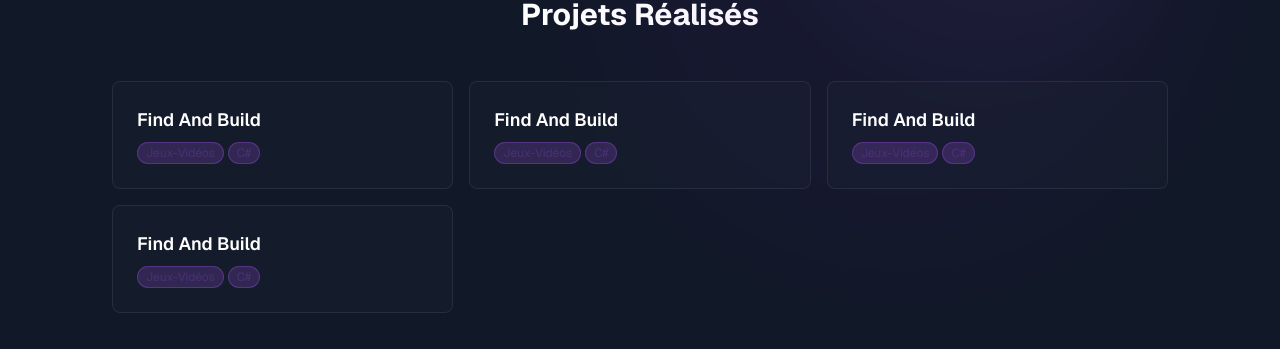
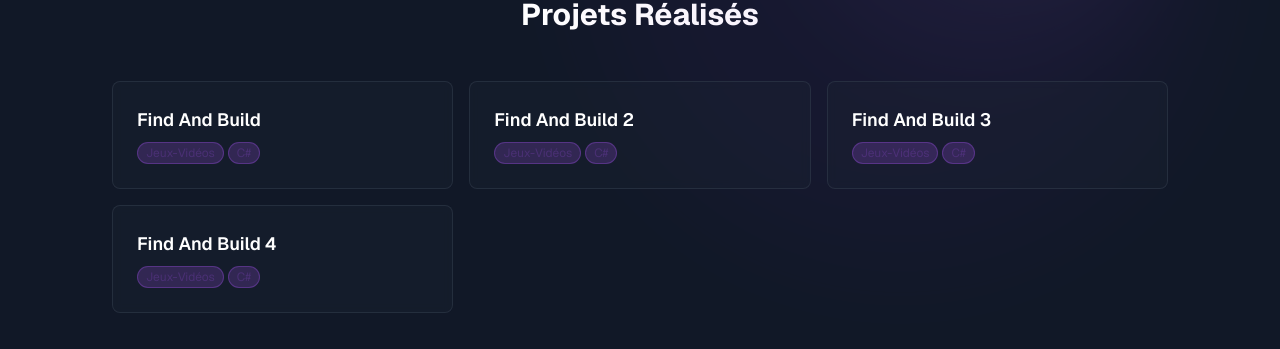
Before and after one commit to mat37dev/portfolio-next-js, a Next.js app: page / in a window 1280 px wide. Shown: the part 429-778 px from the top of the page. Built offline with nearby package versions, Linux system fonts and the light colour scheme.

Commit message:
Ajout du modal des projets

```diff
--- /dev/null
+++ b/src/app/components/ProjectModal.js
@@ -0,0 +1,61 @@
+import Image from "next/image";
+import {X, ChevronLeft, ChevronRight} from "lucide-react";
+import {useRef} from "react";
+
+export default function ProjectModal({project, onClose, onNext, onPrevious}) {
+    const modalRef = useRef(null);
+
+    const handleOutsideClick = (e) => {
+        if (modalRef.current === e.target) {
+            onClose();
+        }
+    }
+
+    return (
+        <div className="fixed inset-0 bg-gray-500 bg-opacity-75 flex items-center justify-center z-50"
+             onClick={handleOutsideClick} ref={modalRef}>
+            <div ref={modalRef}
+                 className="bg-gray-900 rounded-lg max-w-4xl w-11/12 max-h-[90vh] overflow-y-auto p-12 h-10/12"
+                 onClick={(e) => {
+                     e.stopPropagation()
+                 }}>
+                <div className="flex justify-between mb-3">
+                    <h2 className="text-2xl font-bold text-primary-50">
+                        {project.title}
+                    </h2>
+                    <button onClick={onClose} className="text-primary-50 hover:text-primary-400 rounded-full p-2
+                    bg-gray-800/50  hover:bg-gray-800/70 transition-colors">
+                        <X size={24}/>
+                    </button>
+                </div>
+                <div className="flex flex-col md:flex-row gap-6">
+                    <div className="space-y-4 md:w-1/2">
+                        <p className="text-gray-300">{project.description}</p>
+                        <p className="text-gray-300">{project.fullDescription}</p>
+                        <div>
+                            <h3 className="font-semibold mb-2 text-primary">Pile technologique:</h3>
+                            <ul className="list-disc list-inside">
+                                {project.teckStack.map((tech, index) => (
+                                    <li className="text-gray-300" key={index}>{tech}</li>
+                                ))}
+                            </ul>
+                        </div>
+                    </div>
+                    <div className="relative h-64 w-full md:w-1/2 md:h-auto">
+                        <Image src={project.image} alt={project.title} layout="fill" objectFit="cover"/>
+                    </div>
+                    <div className="absolute top-1/2 -translate-y-1/2 flex justify-between w-11/12 max-w-4xl">
+                        <button onClick={onPrevious} className="bg-gray-800/50 rounded-full p-2 hover:bg-gray-800/70
+                        transition-colors -translate-x-full">
+                            <ChevronLeft size={24}/>
+                        </button>
+                        <button onClick={onNext} className="bg-gray-800/50 rounded-full p-2 hover:bg-gray-800/70
+                        transition-colors -translate-x-[120%]">
+                            <ChevronRight size={24}/>
+                        </button>
+                    </div>
+                </div>
+            </div>
+        </div>
+    )
+}
--- a/src/app/components/ProjectSection.js
+++ b/src/app/components/ProjectSection.js
@@ -1,41 +1,93 @@
+"use client";
+
+import {useState} from "react";
+import ProjectModal from "@/app/components/ProjectModal";
+
 const ProjectSection = () => {
     const projects = [
         {
+            id: 1,
             title: "Find And Build",
-            description: "Jeux vidéo créée durant une GameJam avec deux autres coéquipiers (2 développeurs, 1 modélisateur). " +
+            description: "Création d'un jeu vidéo durant une GameJam",
+            fullDescription: "Jeux vidéo créée durant une GameJam avec deux autres coéquipiers (2 développeurs, 1 modélisateur). " +
                 "Le principe du jeu est de retrouver des morceaux de la ville pour la reconstruire. Règle de la GameJam : " +
                 "2 jours pour réaliser le jeu sur le thème : \"trouver et construire\". Projet réalisé en C#",
-            tags: ["Jeux-Vidéos", "C#"]
+            tags: ["Jeux-Vidéos", "C#"],
+            image: "/projectImages/gameJam.png",
+            teckStack: ["C#", "Unity"]
         },
         {
-            title: "Find And Build",
-            description: "Jeux vidéo créée durant une GameJam avec deux autres coéquipiers (2 développeurs, 1 modélisateur). " +
+            id: 2,
+            title: "Find And Build 2",
+            description: "Création d'un jeu vidéo durant une GameJam",
+            fullDescription: "Jeux vidéo créée durant une GameJam avec deux autres coéquipiers (2 développeurs, 1 modélisateur). " +
                 "Le principe du jeu est de retrouver des morceaux de la ville pour la reconstruire. Règle de la GameJam : " +
                 "2 jours pour réaliser le jeu sur le thème : \"trouver et construire\". Projet réalisé en C#",
-            tags: ["Jeux-Vidéos", "C#"]
+            tags: ["Jeux-Vidéos", "C#"],
+            image: "/projectImages/gameJam.png",
+            teckStack: ["C#", "Unity"]
         },
         {
-            title: "Find And Build",
-            description: "Jeux vidéo créée durant une GameJam avec deux autres coéquipiers (2 développeurs, 1 modélisateur). " +
+            id: 3,
+            title: "Find And Build 3",
+            description: "Création d'un jeu vidéo durant une GameJam",
+            fullDescription: "Jeux vidéo créée durant une GameJam avec deux autres coéquipiers (2 développeurs, 1 modélisateur). " +
                 "Le principe du jeu est de retrouver des morceaux de la ville pour la reconstruire. Règle de la GameJam : " +
                 "2 jours pour réaliser le jeu sur le thème : \"trouver et construire\". Projet réalisé en C#",
-            tags: ["Jeux-Vidéos", "C#"]
+            tags: ["Jeux-Vidéos", "C#"],
+            image: "/projectImages/gameJam.png",
+            teckStack: ["C#", "Unity"]
         },
         {
-            title: "Find And Build",
-            description: "Jeux vidéo créée durant une GameJam avec deux autres coéquipiers (2 développeurs, 1 modélisateur). " +
+            id: 4,
+            title: "Find And Build 4",
+            description: "Création d'un jeu vidéo durant une GameJam",
+            fullDescription: "Jeux vidéo créée durant une GameJam avec deux autres coéquipiers (2 développeurs, 1 modélisateur). " +
                 "Le principe du jeu est de retrouver des morceaux de la ville pour la reconstruire. Règle de la GameJam : " +
                 "2 jours pour réaliser le jeu sur le thème : \"trouver et construire\". Projet réalisé en C#",
-            tags: ["Jeux-Vidéos", "C#"]
+            tags: ["Jeux-Vidéos", "C#"],
+            image: "/projectImages/gameJam.png",
+            teckStack: ["C#", "Unity"]
         },
-    ]
+    ];
+
+    const [selectedProject, setSelectedProject] = useState(null);
+
+    const handleProjectClick = (id) =>{
+        setSelectedProject(id);
+    }
+
+    const handleClose = () => {
+        setSelectedProject(null);
+    }
+
+    const handleNextProject = () => {
+        const currentIndex = projects.findIndex(project => project.id === selectedProject);
+
+        if(currentIndex === -1) {
+            return null;
+        }
+        const nextIndex = (currentIndex + 1) % projects.length;
+        setSelectedProject(projects[nextIndex].id);
+    }
+
+    const handlePreviousProject = () => {
+        const currentIndex = projects.findIndex(project => project.id === selectedProject);
+
+        if(currentIndex === -1) {
+            return null;
+        }
+        const prevIndex = (currentIndex - 1 + projects.length) % projects.length;
+        setSelectedProject(projects[prevIndex].id);
+    }
+
     return (
         <section id="projectSection" className="px-4 py-32 sm:px-6 lg:px-8">
             <h2 className="text-3xl font-bold text-white mb-12 text-center">Projets Réalisés</h2>
             <div className="grid grid-cols-1 gap-4 sm:grid-cols-3">
                 {projects.map((project, index) => (
-                    <div key={index} className="bg-gray-800/30 backdrop-blur-sm rounded-lg p-6 border
-                    border-gray-700/50 hover:border-primary-500/50 transition-colors hover:shadow-sm">
+                    <button onClick={()=>handleProjectClick(project.id)} key={index} className="bg-gray-800/30 backdrop-blur-sm rounded-lg p-6 border
+                    border-gray-700/50 hover:border-primary-500/50 transition-colors hover:shadow-sm text-left">
                         <div className="flex flex-col h-full">
                             <h3 className="text-lg font-semibold text-white mb-2">{project.title}</h3>
                             <div className="flex flex-wrap gap-1 mt-auto">
@@ -47,9 +99,16 @@ const ProjectSection = () => {
                                 ))}
                             </div>
                         </div>
-                    </div>
+                    </button>
                 ))}
             </div>
+            {selectedProject && (
+                <ProjectModal
+                    project={projects.find((project) => project.id === selectedProject)}
+                    onClose={handleClose}
+                    onNext={handleNextProject}
+                    onPrevious={handlePreviousProject} />
+            )}
         </section>
     )
 }
```
Also changed, not shown: package.json (+6 -5 lines), public/projectImages/gameJam.png (added), 1 other file (tests, documents, lock files or other folders).
